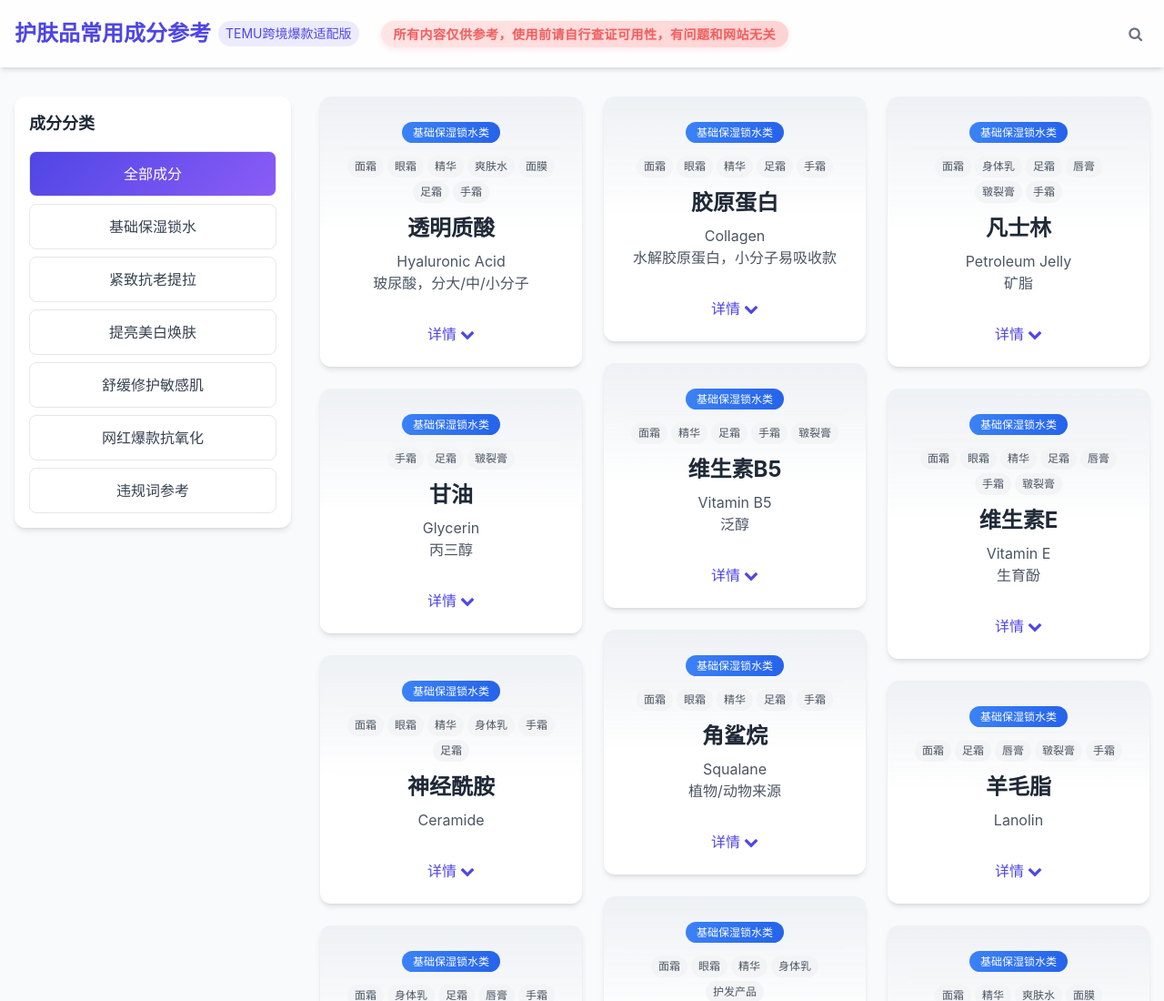
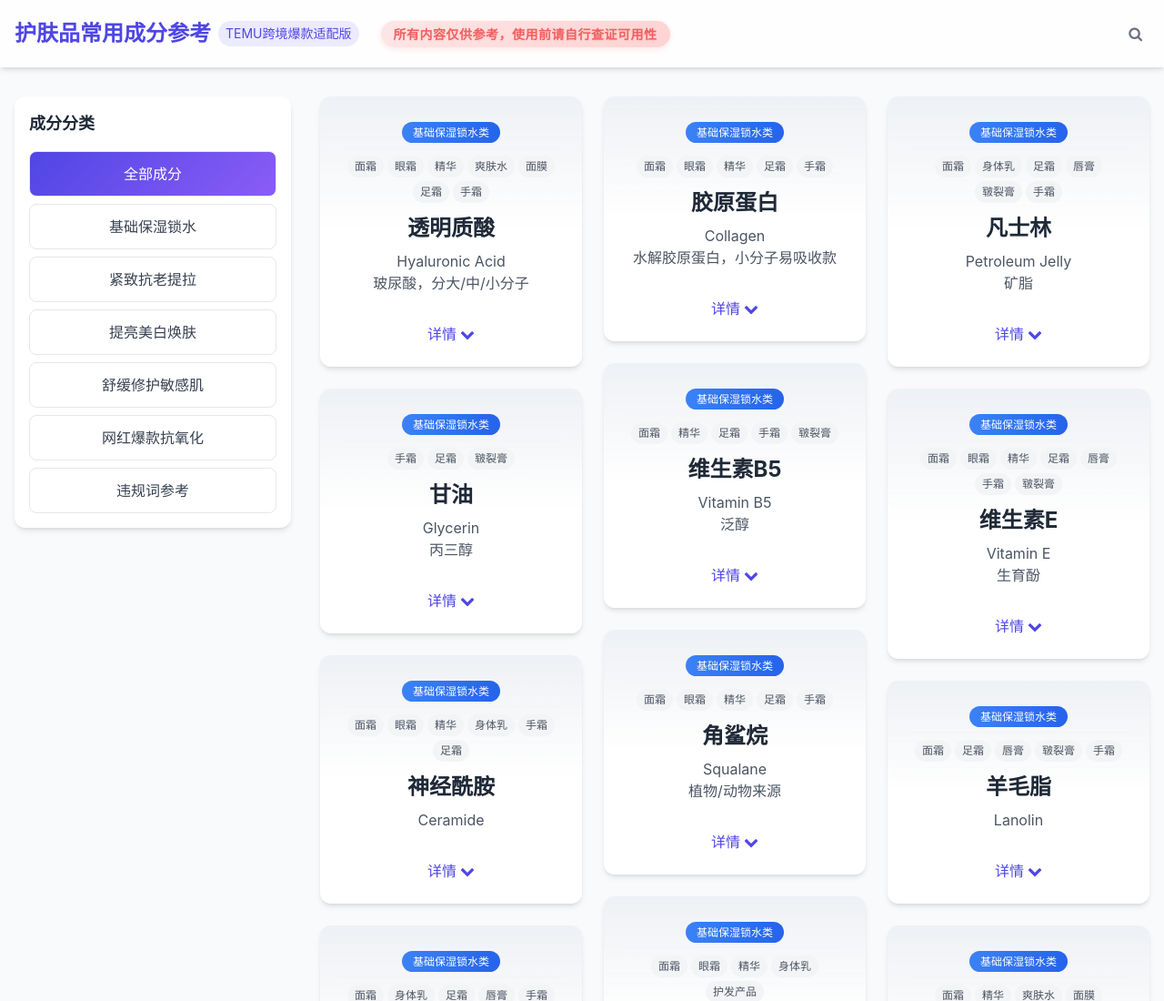
Before and after one commit to TITC258/.github.io, a plain HTML site: page index1.html in a window 1280 px wide. Shown: the top 1100 px of the page at 91% size. Drawn offline with nearby package versions, Linux system fonts and the light colour scheme.

Commit message:
Update and rename index.html to index1.html

```diff
--- a/index.html
+++ b/index1.html
@@ -294,7 +294,7 @@
             <div class="header-title-wrapper flex flex-wrap items-center justify-center md:justify-start gap-y-2 gap-x-2 mb-4 md:mb-0 w-full">
                 <h1 class="text-2xl font-bold text-primary">护肤品常用成分参考</h1>
                 <span class="header-badge text-sm bg-primary/10 text-primary px-2 py-1 rounded-full">TEMU跨境爆款适配版</span>
-                <span class="header-watermark">所有内容仅供参考，使用前请自行查证可用性，有问题和网站无关</span>
+                <span class="header-watermark">所有内容仅供参考，使用前请自行查证可用性</span>
             </div>
             <div class="w-full md:w-1/3">
                 <div id="search-container" class="relative flex items-center justify-end">
```
